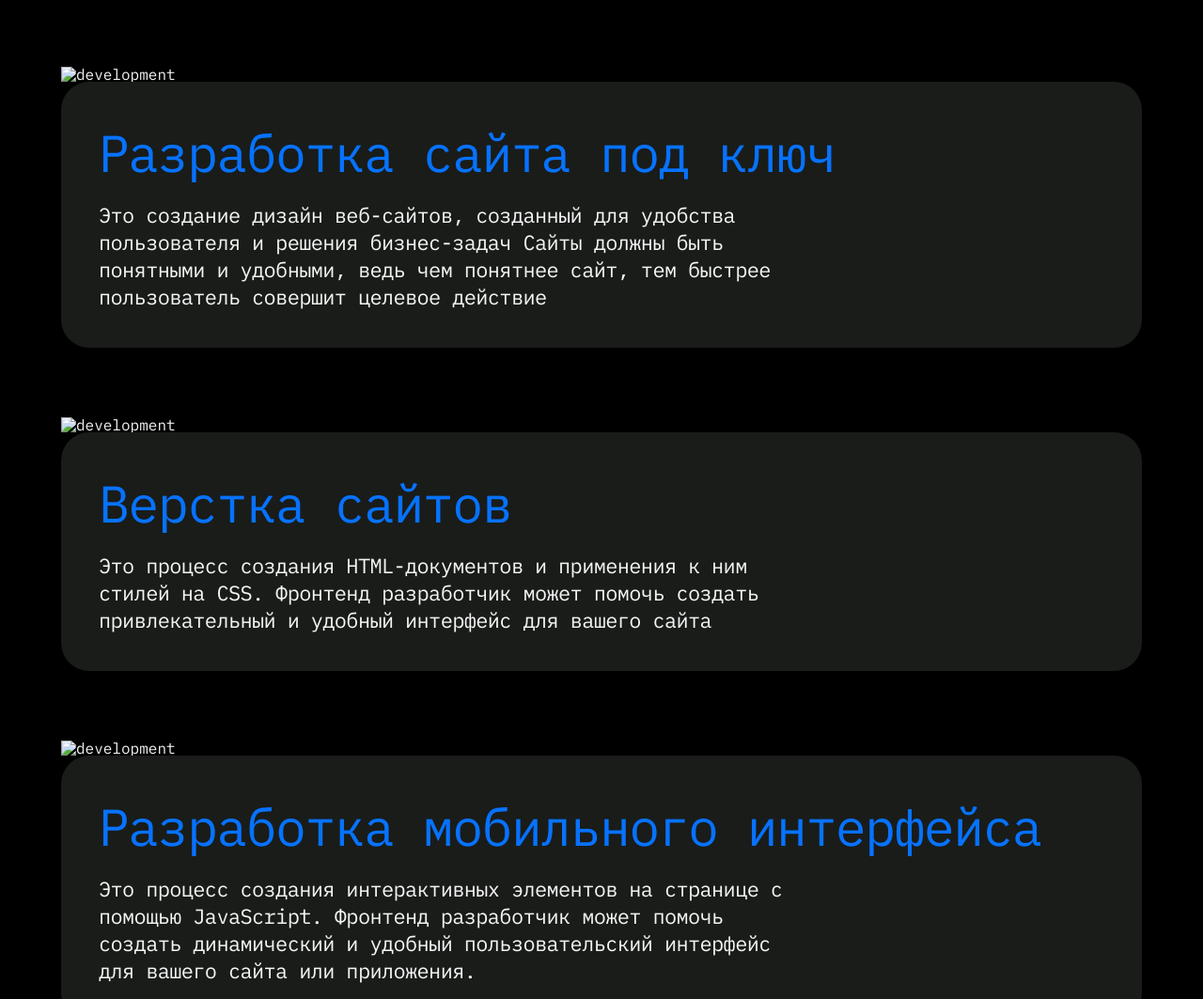
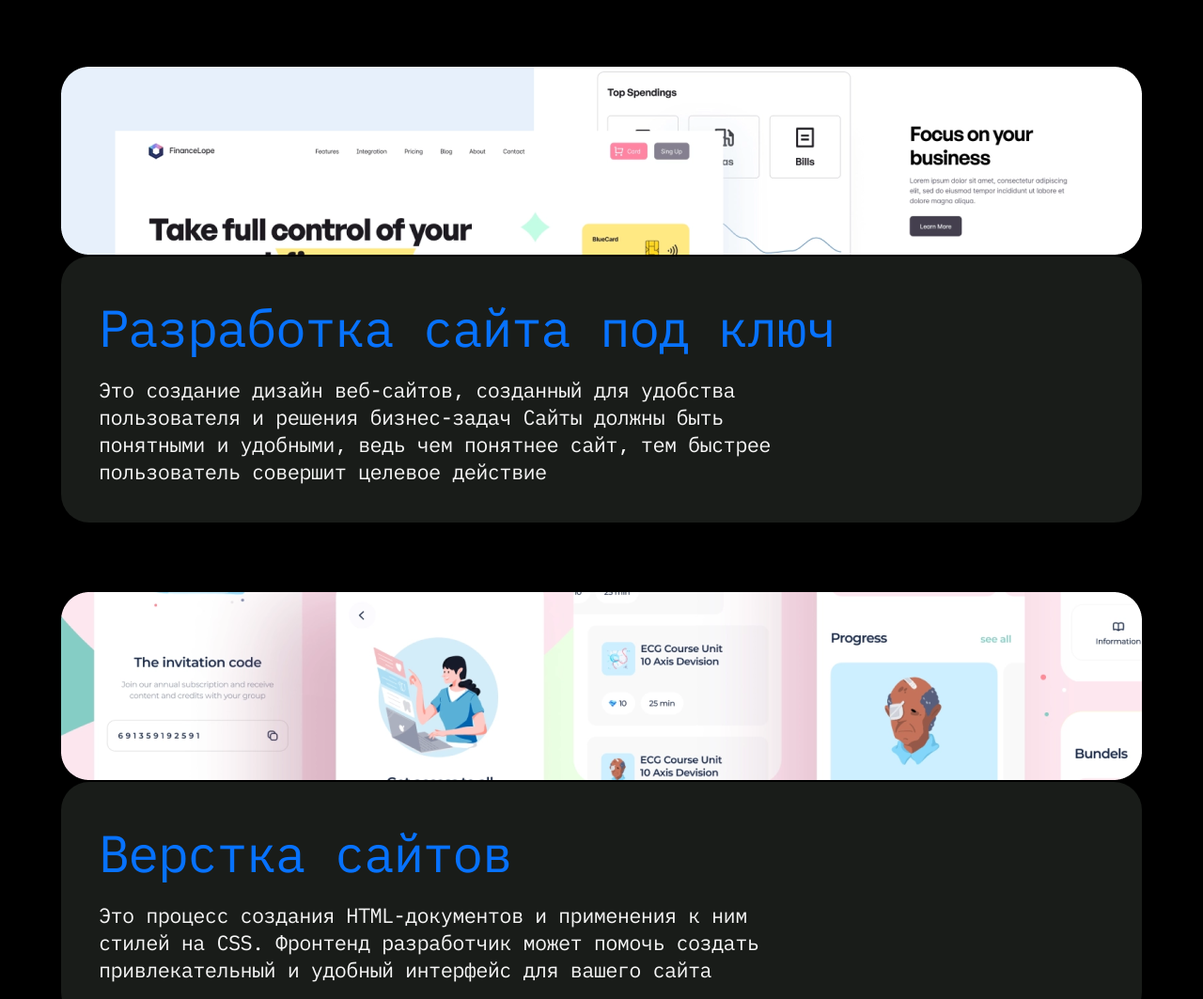
Before and after one commit to Azizakii/myPage, a plain HTML site: page index.html in a window 1280 px wide. Shown: the part 4722-5785 px from the top of the page at 94% size. Drawn offline with Linux system fonts and the light colour scheme; the site is published under a folder, as on GitHub Pages, so addresses that start at the root find nothing.

Commit message:
correct mistakes index.html

```diff
--- a/index.html
+++ b/index.html
@@ -44,7 +44,7 @@
             </h2>
             <ul class="projects">
                 <li class="project design">
-                    <a class="item" target="_blank" href="https://azizakii.github.io/project1/">Metrika</a>
+                    <a class="item" target="_blank" href="https://azizakii.github.io/metrika-improved-version/">Metrika</a>
                     <p class="item__text">дизайн,верстка, настройка</p>
                 </li>
                 <li class="project inter">
@@ -118,7 +118,7 @@
             </h2>
             <ul class="tasks">
                 <li class="task">
-                    <img src="/resources/task1.png" alt="development" class="task__img">
+                    <img src="./resources/task1.png" alt="development" class="task__img">
                     <div class="task__description">
                         <h3 class="task__title">
                             Разработка сайта под ключ
@@ -129,7 +129,7 @@
                     </div>
                 </li>
                 <li class="task">
-                    <img src="/resources/task2.png" alt="development" class="task__img">
+                    <img src="./resources/task2.png" alt="development" class="task__img">
                     <div class="task__description">
                         <h3 class="task__title">
                             Верстка сайтов
@@ -140,7 +140,7 @@
                     </div>
                 </li>
                 <li class="task">
-                    <img src="/resources/task3.png" alt="development" class="task__img">
+                    <img src="./resources/task3.png" alt="development" class="task__img">
                     <div class="task__description">
                         <h3 class="task__title">
                             Разработка мобильного интерфейса
```
